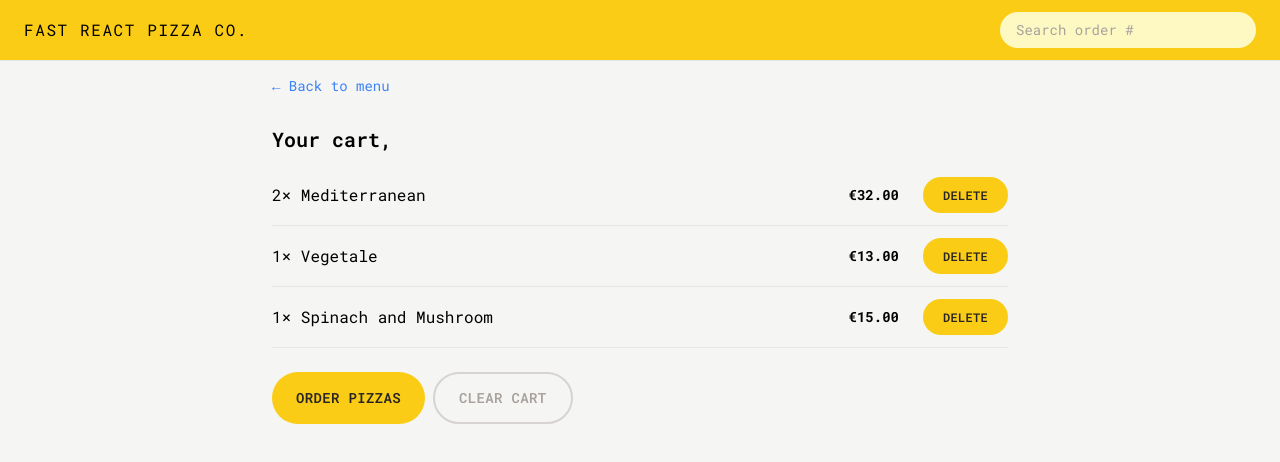
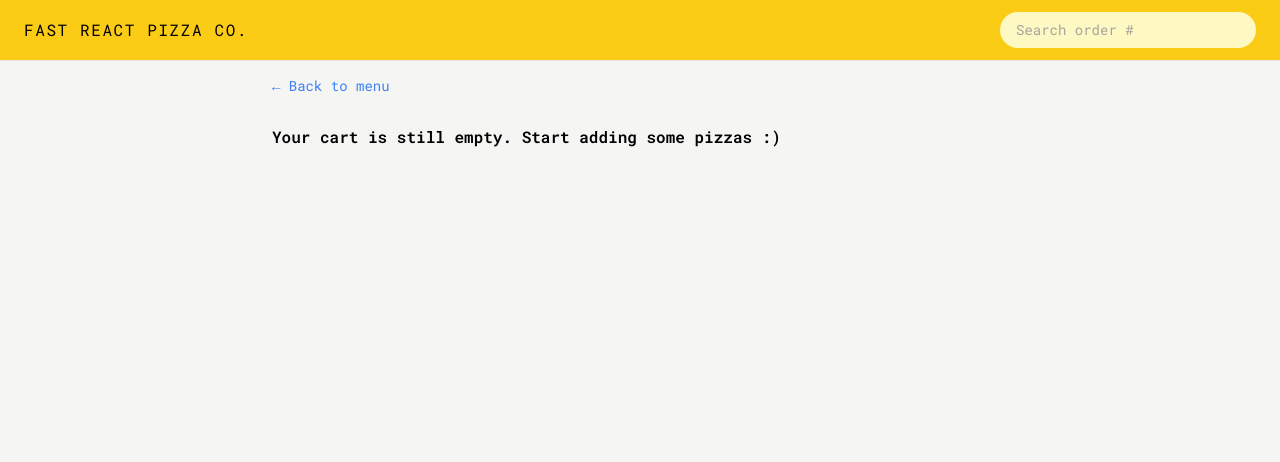
Before and after one commit to Mohammad-MH1/fast-react-pizza, a React (Vite) app: page /cart in a window 1280 px wide. Shown: the top 462 px of the page. Built offline with nearby package versions, Linux system fonts and the light colour scheme; the HTML template or start-up script is replaced by a standard one.

Commit message:
implement deleting cart items

```diff
--- a/src/features/cart/Cart.jsx
+++ b/src/features/cart/Cart.jsx
@@ -2,35 +2,16 @@
 import Button from '../../ui/Button';
 
 import CartItem from '../cart/CartItem';
-import { useSelector } from 'react-redux';
-
-const fakeCart = [
-  {
-    pizzaId: 12,
-    name: 'Mediterranean',
-    quantity: 2,
-    unitPrice: 16,
-    totalPrice: 32,
-  },
-  {
-    pizzaId: 6,
-    name: 'Vegetale',
-    quantity: 1,
-    unitPrice: 13,
-    totalPrice: 13,
-  },
-  {
-    pizzaId: 11,
-    name: 'Spinach and Mushroom',
-    quantity: 1,
-    unitPrice: 15,
-    totalPrice: 15,
-  },
-];
+import EmptyCart from '../cart/EmptyCart';
+import { useDispatch, useSelector } from 'react-redux';
+import { clearCart, getCart } from './cartSlice';
 
 function Cart() {
   const username = useSelector(state => state.user.username);
-  const cart = fakeCart;
+  const cart = useSelector(getCart);
+  const dispatch = useDispatch();
+
+  if (!cart.length) return <EmptyCart />;
 
   return (
     <div className='px-4 py-3'>
@@ -49,7 +30,9 @@
           Order pizzas
         </Button>
 
-        <Button type='secondary'>Clear cart</Button>
+        <Button type='secondary' onClick={() => dispatch(clearCart())}>
+          Clear cart
+        </Button>
       </div>
     </div>
   );
--- a/src/features/cart/CartItem.jsx
+++ b/src/features/cart/CartItem.jsx
@@ -1,5 +1,5 @@
-import Button from '../../ui/Button';
 import { formatCurrency } from '../../utils/helpers';
+import DeleteItem from './DeleteItem';
 
 function CartItem({ item }) {
   const { pizzaId, name, quantity, totalPrice } = item;
@@ -11,7 +11,7 @@
       </p>
       <div className='flex items-center justify-between sm:gap-6'>
         <p className='text-sm font-bold'>{formatCurrency(totalPrice)}</p>
-        <Button type='small'>delete</Button>
+        <DeleteItem pizzaId={pizzaId} />
       </div>
     </li>
   );
--- /dev/null
+++ b/src/features/cart/DeleteItem.jsx
@@ -0,0 +1,14 @@
+import { useDispatch } from 'react-redux';
+import Button from '../../ui/Button';
+import { deleteItem } from './cartSlice';
+
+function DeleteItem({ pizzaId }) {
+  const dispatch = useDispatch();
+  return (
+    <Button type='small' onClick={() => dispatch(deleteItem(pizzaId))}>
+      delete
+    </Button>
+  );
+}
+
+export default DeleteItem;
--- a/src/features/cart/EmptyCart.jsx
+++ b/src/features/cart/EmptyCart.jsx
@@ -1,11 +1,13 @@
-import { Link } from 'react-router-dom';
+import LinkButton from '../../ui/LinkButton';
 
 function EmptyCart() {
   return (
-    <div>
-      <Link to="/menu">&larr; Back to menu</Link>
+    <div className='px-4 py-3'>
+      <LinkButton to='/menu'>&larr; Back to menu</LinkButton>
 
-      <p>Your cart is still empty. Start adding some pizzas :)</p>
+      <p className='mt-7 font-semibold'>
+        Your cart is still empty. Start adding some pizzas :)
+      </p>
     </div>
   );
 }
--- a/src/features/cart/cartSlice.js
+++ b/src/features/cart/cartSlice.js
@@ -50,8 +50,13 @@
 
 export default cartSlice.reducer;
 
+export const getCart = state => state.cart.cart;
+
 export const getTotalCartQuantity = state =>
   state.cart.cart.reduce((sum, item) => sum + item.quantity, 0);
 
 export const getTotalCartPrice = state =>
   state.cart.cart.reduce((sum, item) => sum + item.totalPrice, 0);
+
+export const getCurrentQuantityById = id => state =>
+  state.cart.cart.find(item => item.pizzaId === id)?.quantity ?? 0;
--- a/src/features/menu/MenuItem.jsx
+++ b/src/features/menu/MenuItem.jsx
@@ -1,13 +1,18 @@
 import { formatCurrency } from '../../utils/helpers';
 
 import Button from '../../ui/Button';
-import { useDispatch } from 'react-redux';
+import { useDispatch, useSelector } from 'react-redux';
 
-import { addItem } from '../cart/cartSlice';
+import { addItem, getCurrentQuantityById } from '../cart/cartSlice';
+import DeleteItem from '../cart/DeleteItem';
 
 function MenuItem({ pizza }) {
   const { id, name, unitPrice, ingredients, soldOut, imageUrl } = pizza;
   const dispatch = useDispatch();
+
+  const currentQuantity = useSelector(getCurrentQuantityById(id));
+
+  const isInCart = currentQuantity > 0;
 
   function handleAddToCart() {
     const newItem = {
@@ -41,7 +46,10 @@
               Sold out
             </p>
           )}
-          {!soldOut && (
+
+          {isInCart && <DeleteItem pizzaId={id} />}
+
+          {!soldOut && !isInCart && (
             <Button type='small' onClick={handleAddToCart}>
               Add to cart
             </Button>
```
